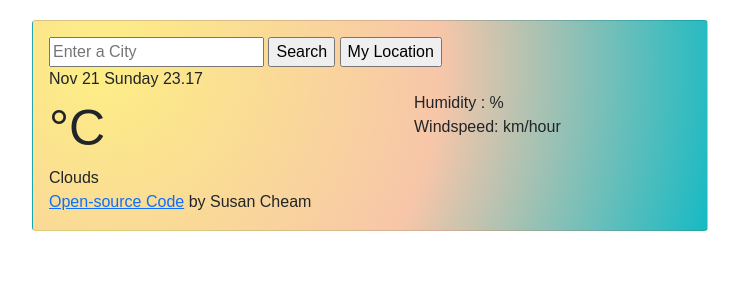
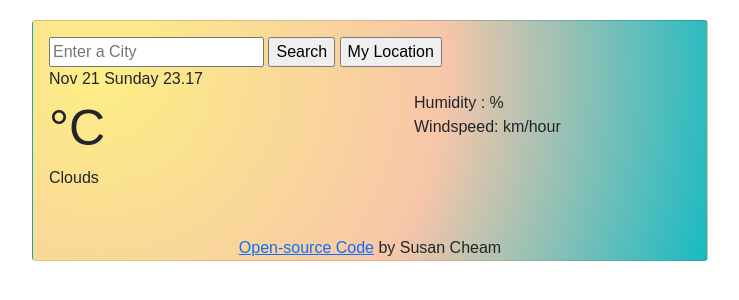
Before and after one commit to changsusan/my-new-weather-app, a plain HTML site: page index.html in a window 1280 px wide. Shown: the whole page, without its empty margins (270-1009 px from the left). Drawn offline with nearby package versions, Linux system fonts and the light colour scheme; no server answers.

Commit message:
update index.html moved link outside of container

```diff
--- a/index.html
+++ b/index.html
@@ -41,10 +41,9 @@
 						</ul>
             </div>
             </div>
-            <div> <a href="https://github.com/changsusan/my-new-weather-app"> Open-source Code</a> by Susan Cheam
+            </div>
+          <div class="link"> <a href="https://github.com/changsusan/my-new-weather-app"> Open-source Code</a> by Susan Cheam
 	</div>
-            </div>
-
 	<script src="src/index.js">
 	</script>
 </body>
```
